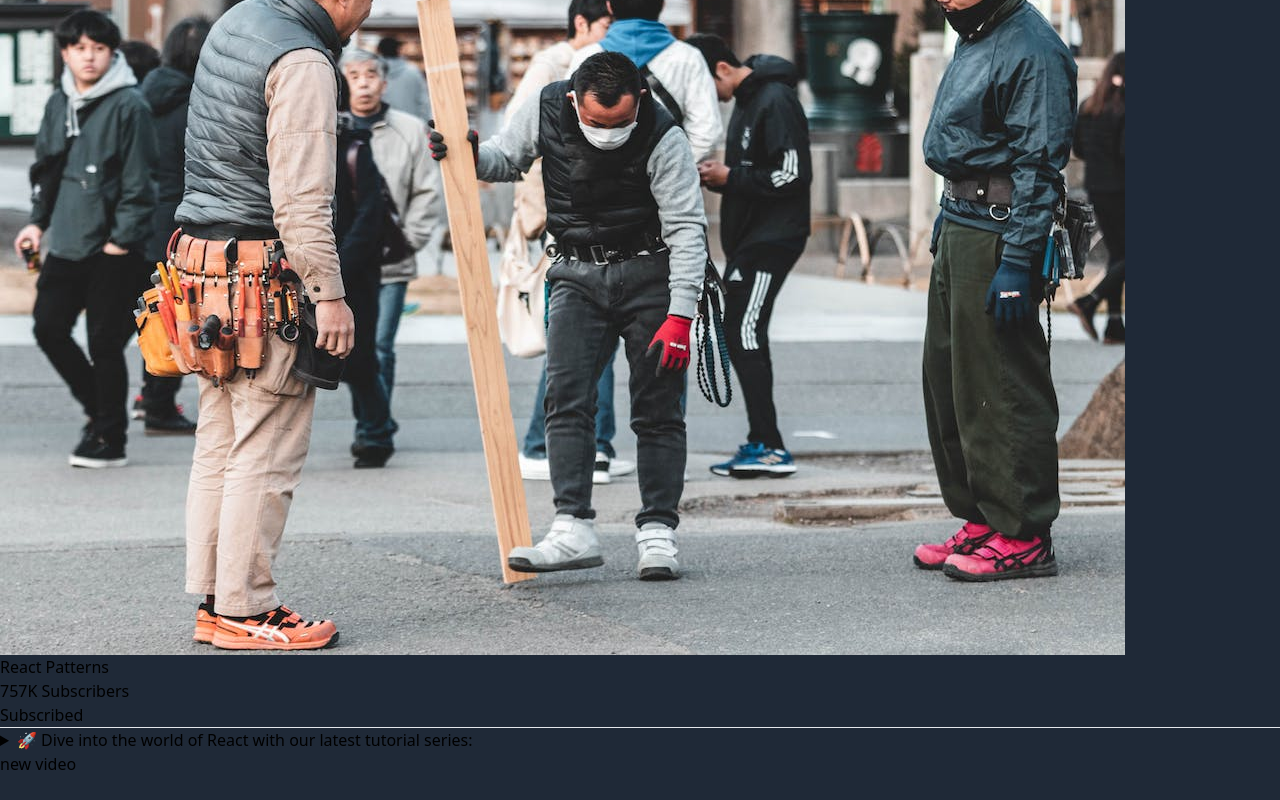
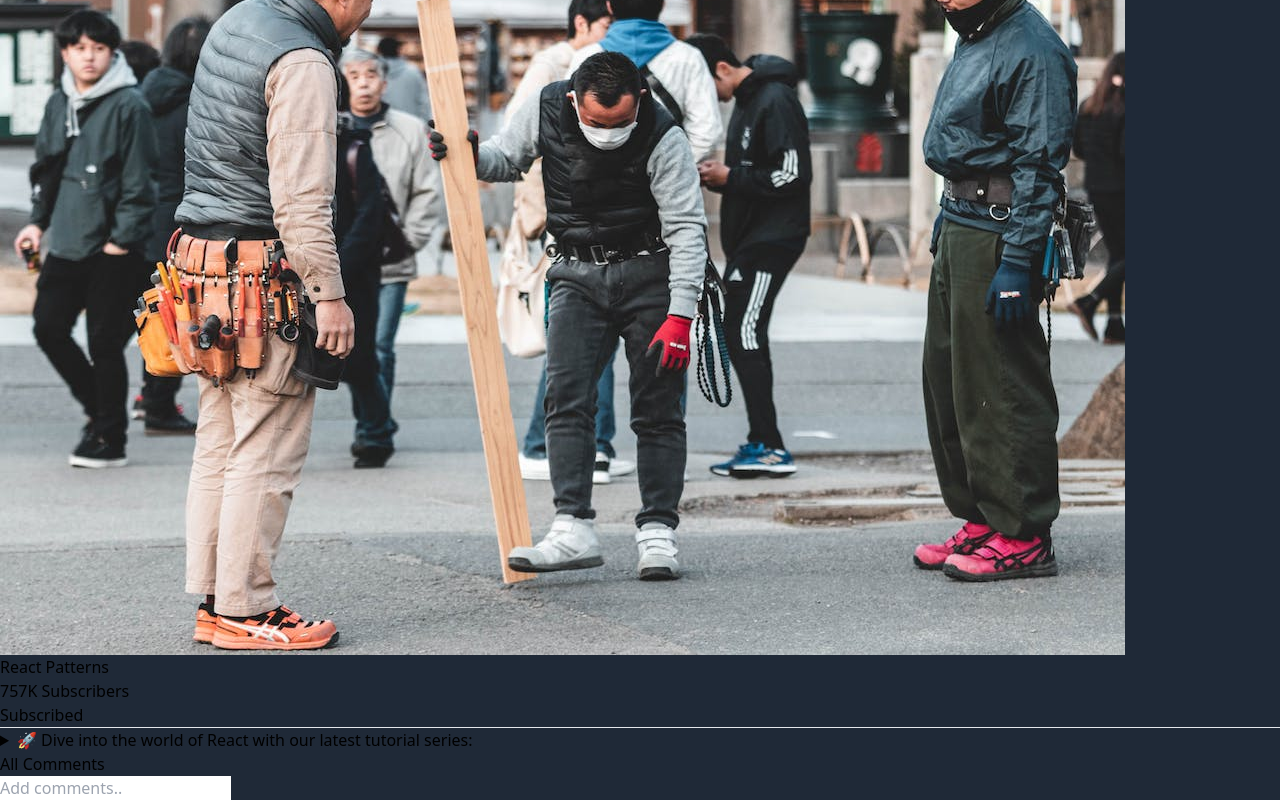
Before and after one commit to TECHNO-NB/MernYoutube, a React (Vite) app: page /videodetails in a window 1280 px wide. Shown: the part 2049-2849 px from the top of the page. Before the commit the page ends 2825 px from the top, so only its background shows below. Built offline with nearby package versions, Linux system fonts and the light colour scheme.

Commit message:
new Chnages

```diff
--- a/src/components/Sidebar.jsx
+++ b/src/components/Sidebar.jsx
@@ -52,7 +52,7 @@ const Sidebar = () => {
 
 
  {/* sideBar Bottom Part */}
-       <div className="flex flex-col mt-[151%] items-center gap-2 md:mt-[105%]">
+       <div className="flex flex-col mt-[145%] items-center gap-2 md:mt-[105%]">
           {/* For Pic */}
 
           <div className="hidden  md:flex md:items-center md:w-full md:flex-col md:mt-[20%] ">
--- a/src/pages/VideoDetails.jsx
+++ b/src/pages/VideoDetails.jsx
@@ -9,7 +9,7 @@ const VideoDetails = () => {
      <div className="pl-[0.0em] px-0 mt-4 md:pl-[16.8em]">
        <VideoPlay/>
      </div>
-     <div className="pl-[0.4em] px-2 mt-2 md:pl-[16.8em]">
+     <div className="pl-[0.5em] px-2 mt-0 md:pl-[16.8em]">
      <Comments/>
      </div>
 
--- a/src/videoplay/Comments.jsx
+++ b/src/videoplay/Comments.jsx
@@ -1,11 +1,16 @@
-import React from 'react'
+import React from "react";
 
 const Comments = () => {
   return (
-    <div className="mt-1 border-2 text-white pb-2 ">
-<h1>new video</h1>
+    <div className="w-full items-center mt-2 px-2 justify-center border-2 pb-2 text-white ">
+      <h4>All Comments</h4>
+      <input
+        className="w-full px-2 mt-1 bg-gray-800 outline-white border-2 border-white placeholder-white"
+        type="text"
+        placeholder="Add comments.."
+      />
     </div>
-  )
-}
+  );
+};
 
 export default Comments;
```
